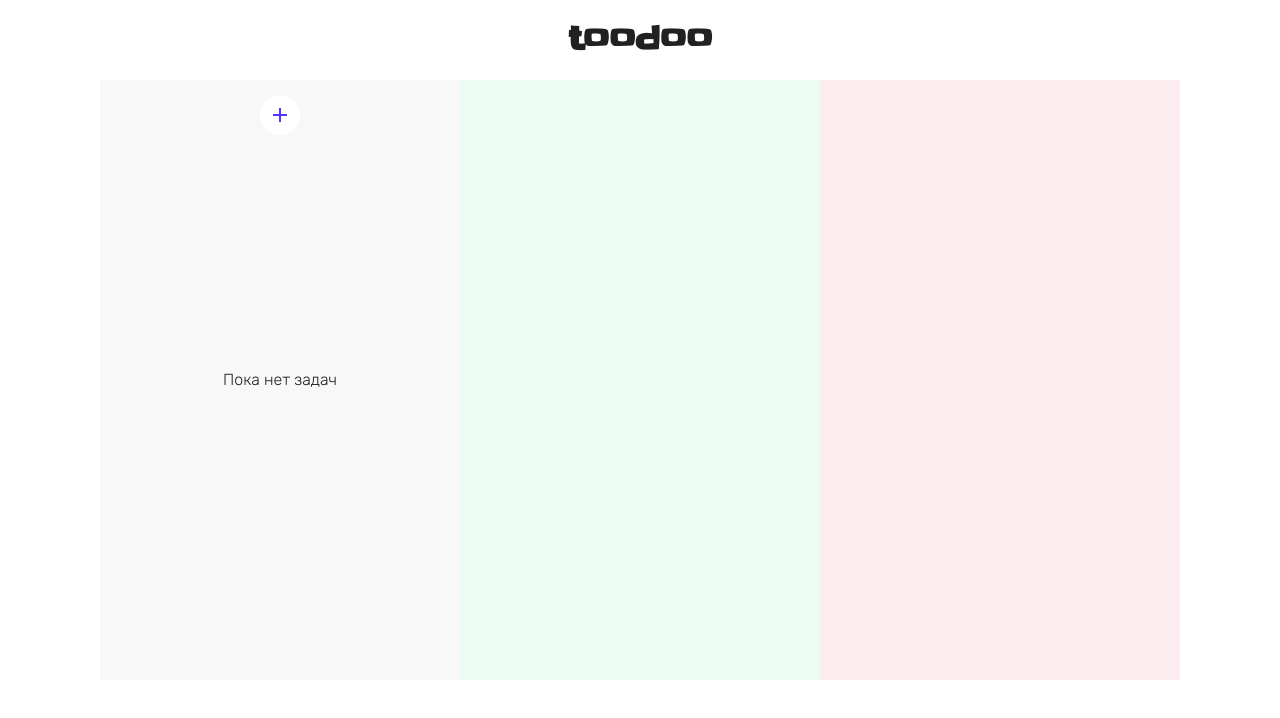
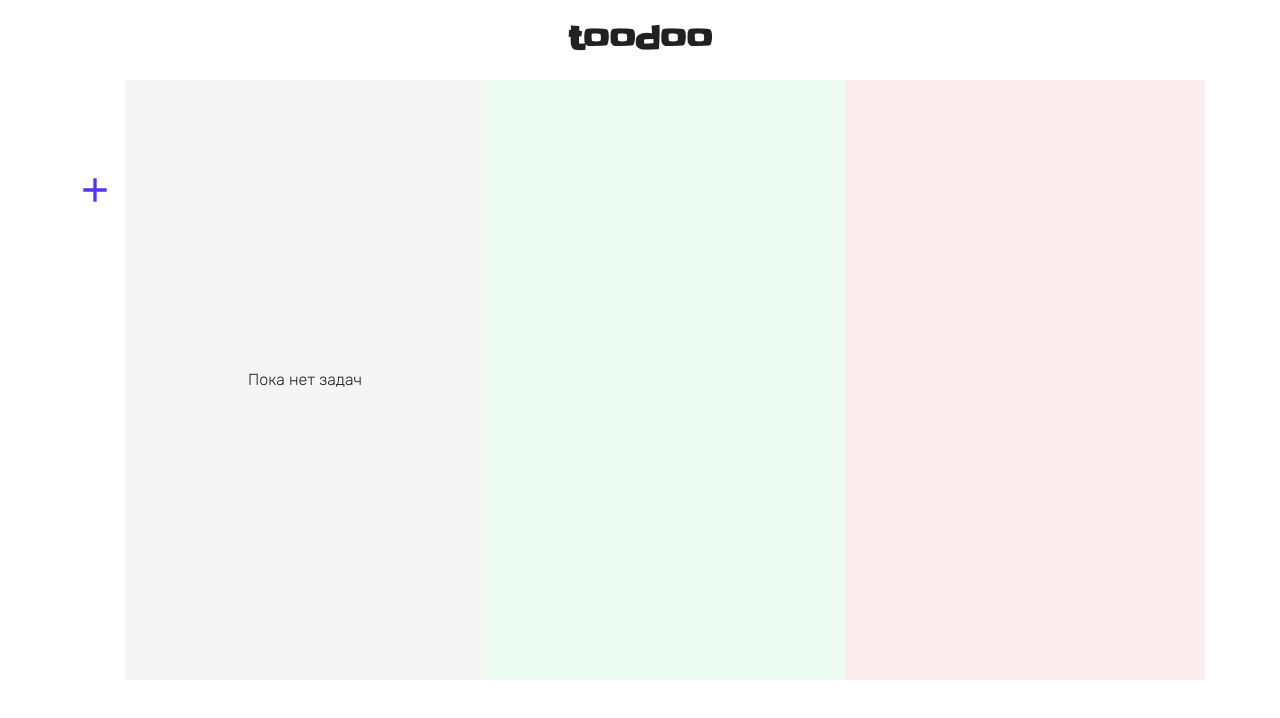
Before and after one commit to Lehano-A/todo, a React (Create React App) app: page / in a window 1280 px wide. Shown: the top 718 px of the page. Built offline with nearby package versions, Linux system fonts and the light colour scheme.

Commit message:
Меняет позиционирование кнопки добавления новой задачи, а также добавляет для неё ховер

```diff
--- a/src/components/Main/Columns/Todo/Todo.tsx
+++ b/src/components/Main/Columns/Todo/Todo.tsx
@@ -2,35 +2,50 @@ import React, { useEffect } from 'react'
 import { useDispatch, useSelector } from 'react-redux'
 import styled from 'styled-components'
 
-import AddIcon from '../../../../images/icons/add.svg'
+import { ReactComponent as AddIcon } from '../../../../images/icons/add.svg'
 import { activateForm } from '../../../../redux/reducers/slices/formAddTaskSlice'
 import { getToDoTasksFromLS } from '../../../../redux/reducers/slices/todoTasksSlice'
 import { RootState } from '../../../../redux/store'
 import Column from '../../../../styled/column'
 import Task from '../../Task/Task'
 
+const Box = styled('div')`
+  position: relative;
+  display: flex;
+  background-color: transparent;
+`
+
 const StyledTodo = styled(Column)`
-  background-color: #8080800f;
+  background-color: ${({ theme }) => theme.palette.grey[100]};
   position: relative;
 
   :where(& > div):not(:last-of-type) {
     margin-bottom: 15px;
   }
 `
-const StyledAddIcon = styled('svg')`
-  background: url(${AddIcon}) no-repeat center center;
+const StyledAddIcon = styled(AddIcon)`
   width: 100%;
   height: 100%;
 `
 
 const ButtonAddTask = styled('button')`
-  position: absolute;
-  top: 15px;
+  position: sticky;
+  top: 50px;
   width: 40px;
   height: 40px;
   background-size: 40px 40px;
   background-color: white;
   border-radius: 50%;
+  margin: 90px 10px 0 0;
+  transition: background-color 0.2s ease;
+
+  &:hover {
+    background-color: ${({ theme }) => theme.palette.primary.main};
+
+    & svg {
+      fill: white;
+    }
+  }
 `
 
 const TextNoTasks = styled('p')`
@@ -59,11 +74,12 @@ function Todo({ refFormAddTask }: any) {
   }
 
   return (
-    <StyledTodo>
+    <Box>
       <ButtonAddTask onClick={showFormAddNewTask}>
         <StyledAddIcon></StyledAddIcon>
       </ButtonAddTask>
 
+      <StyledTodo>
         {todoTasks.length > 0 ? (
           todoTasks.map((task) => (
             <Task
@@ -75,6 +91,7 @@ function Todo({ refFormAddTask }: any) {
           <TextNoTasks>Пока нет задач</TextNoTasks>
         )}
       </StyledTodo>
+    </Box>
   )
 }
 
```
Lines whose indentation alone changed are shown as unchanged.
